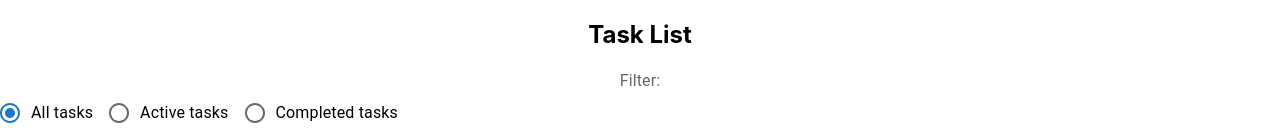
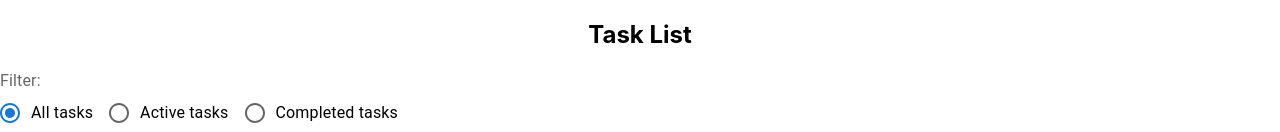
Before and after one commit to GilbertQ/notes, a React (Create React App) app: page / in a window 1280 px wide. Shown: the top 132 px of the page. Built offline with nearby package versions, Linux system fonts and the light colour scheme.

Commit message:
aligning the Filter label

```diff
--- a/src/Components/TaskList.js
+++ b/src/Components/TaskList.js
@@ -63,7 +63,7 @@ function TaskList() {
     <div style={{ display: 'flex', flexDirection: 'column', height: '100vh' }}>
       <h2>Task List</h2>
       <FormControl component="fieldset">
-        <FormLabel component="legend">Filter:</FormLabel>
+      <FormLabel component="legend" sx={{ textAlign: "left" }}>Filter:</FormLabel>
         <RadioGroup row aria-label="filter" value={filter} onChange={(e) => setFilter(e.target.value)}>
           <FormControlLabel value="all" control={<Radio />} label="All tasks" />
           <FormControlLabel value="active" control={<Radio />} label="Active tasks" />
```
